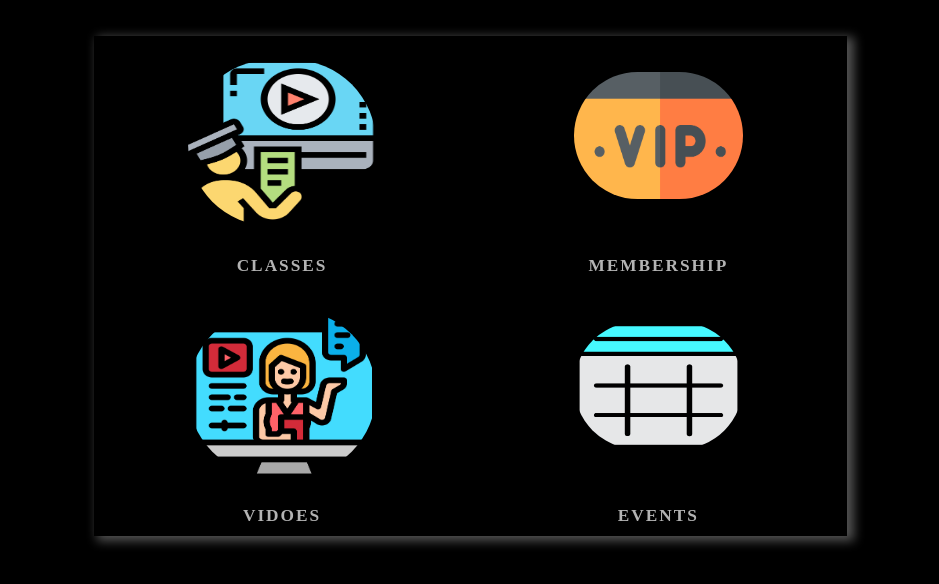
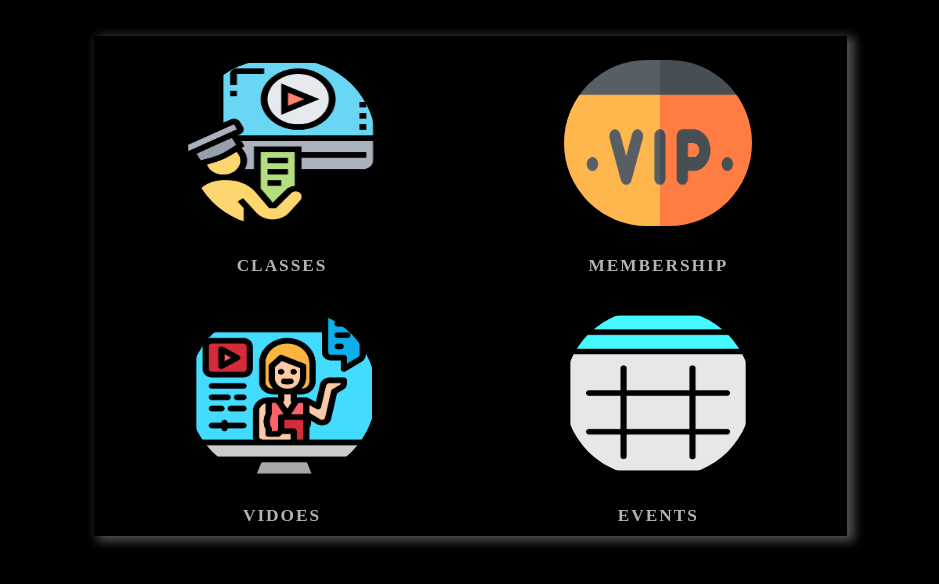
Before and after one commit to Sherilck/Crossroadswebsite, a plain HTML site: page index.html in a window 1280 px wide. Shown: the part 788-1372 px from the top of the page, without its empty margins (157-1096 px from the left). Drawn offline with nearby package versions, Linux system fonts and the light colour scheme.

Commit message:
Update Styles.Css

```diff
--- a/Styles.Css
+++ b/Styles.Css
@@ -293,7 +293,9 @@ nav .logoHeader a span
 
 
 .middleOne .oBox img,
-.middleThree .yBox img{
+.middleThree .yBox img,
+.middleFour .eBox img,
+.middleTwo .mBox img{
 
     width: 100%;
     height: 166px;
@@ -302,16 +304,7 @@ nav .logoHeader a span
 
 
 
-.middleFour .eBox img,
-.middleTwo .mBox img{
 
-    width: 90%;
-    position: relative;
-    left: 5%;
-    top: 1.5vh;
-    height: 127px;
-    border-radius: 500px;
-}
 
 
 
@@ -1203,7 +1196,7 @@ input[type="submit"]
     }
 
     .learningText{
-        margin-top: 15px;
+        margin: 0;
     }
 
     .challengeBox{
```
